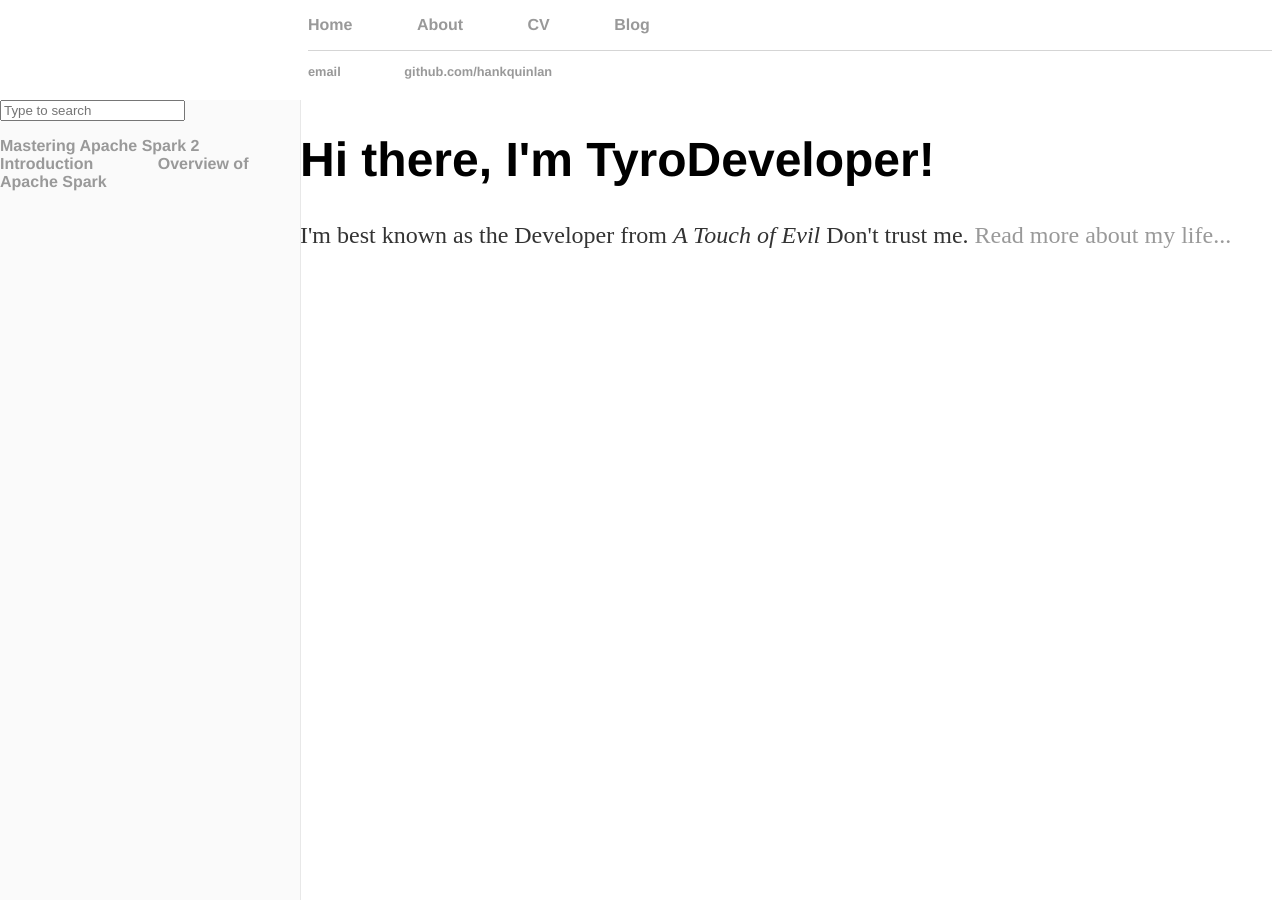
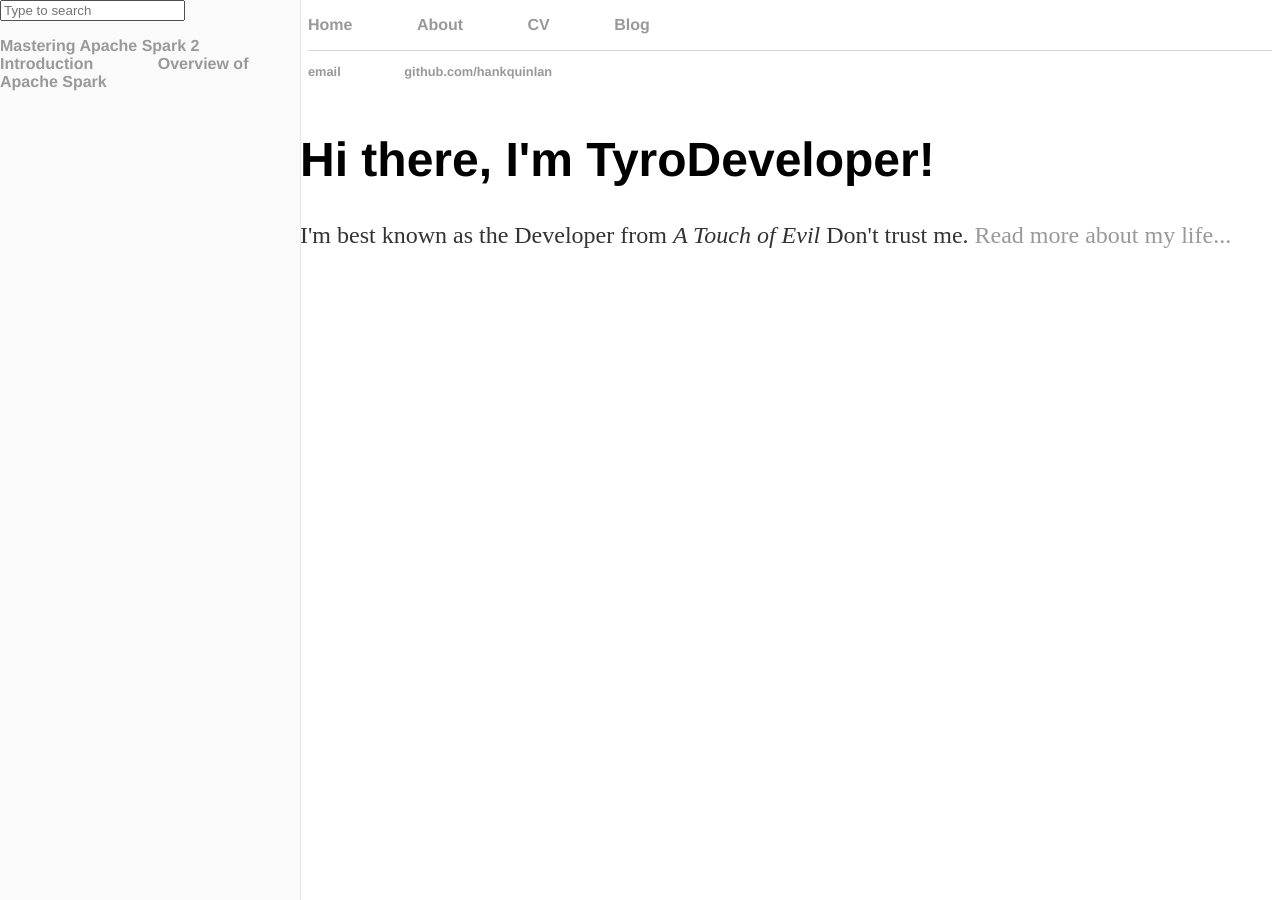
Before and after one commit to tyrodeveloper/tyrodeveloper.github.io, a Jekyll site: the page built from index.html, in a window 1280 px wide. Built offline with Jekyll 4.4.1, drawn with Linux system fonts in a browser that asks for light colours.

Commit message:
Update main.css

```diff
--- a/css/main.css
+++ b/css/main.css
@@ -17,7 +17,7 @@ margin-left: 300px;
 .book-summary{
     font-family: "Helvetica Neue",Helvetica,Arial,sans-serif;
     position: absolute;
-    top: 100px;
+    top: 0;
     left: 0;
     bottom: 0;
     z-index: 1;
```
